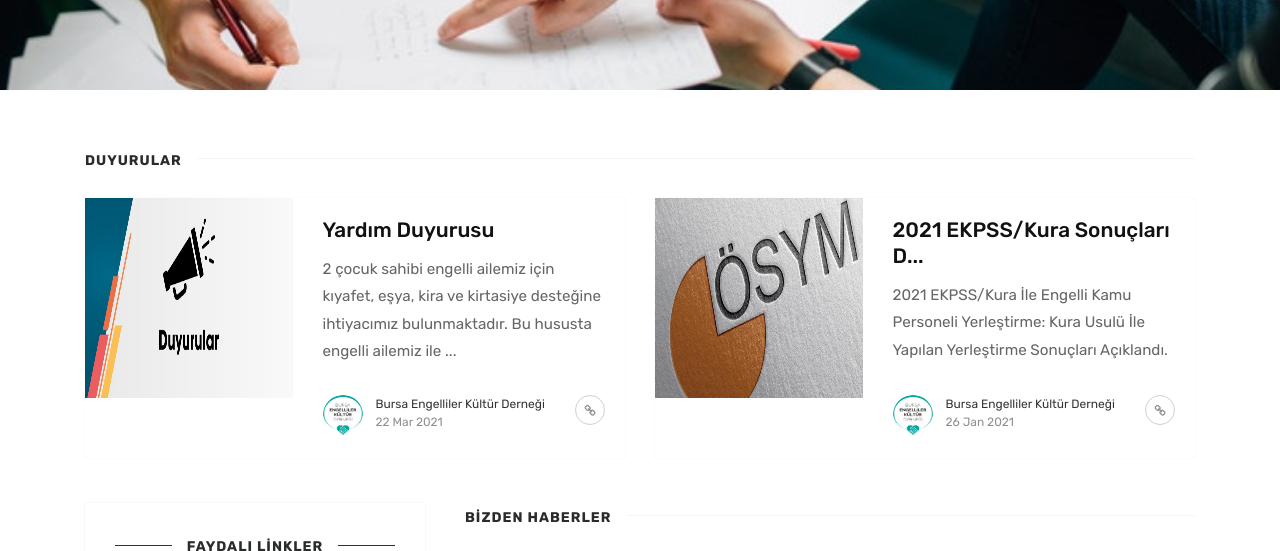
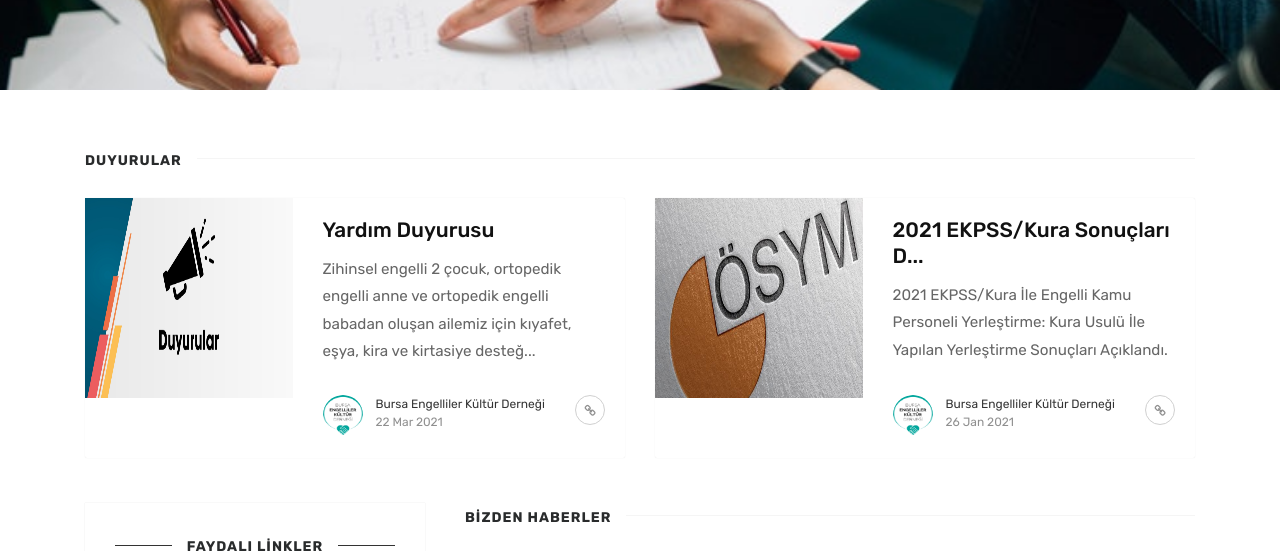
Before and after one commit to barisariburnu/bekder-jekyll, a Jekyll site: the page built from index.html, in a window 1280 px wide and 900 px high, scrolled down 617 px, cut to the strip 0-551 px from the top of the window. Built offline with Jekyll 4.4.1, drawn with Linux system fonts in a browser that asks for light colours; the list of posts is cut into pages by our own code.

Commit message:
Update 2021-03-22-yardim-duyurusu.md

```diff
--- a/_posts/2021-03-22-yardim-duyurusu.md
+++ b/_posts/2021-03-22-yardim-duyurusu.md
@@ -8,9 +8,9 @@
 featured: true
 ---
 
-2 çocuk sahibi engelli ailemiz için kıyafet, eşya, kira ve kirtasiye desteğine ihtiyacımız bulunmaktadır. Bu hususta engelli ailemiz ile doğrudan irtibata geçerek desteklerinizi iletebilmeniz için araç olmak istiyoruz.
+Zihinsel engelli 2 çocuk, ortopedik engelli anne ve ortopedik engelli babadan oluşan ailemiz için kıyafet, eşya, kira ve kirtasiye desteğine ihtiyacımız bulunmaktadır. Ailemizin izniyle yaşadıkları eve ait video ve fotoğrafları sizlerle paylaştık. Bu hususta engelli ailemiz ile doğrudan irtibata geçerek desteklerinizi iletebilmeniz için araç olmak istiyoruz.
 
-<iframe width="560" height="315" src="https://www.youtube.com/embed/s4jktcwoVZE?controls=0" title="Yardım Duyurusu" frameborder="0" allow="accelerometer; autoplay; clipboard-write; encrypted-media; gyroscope; picture-in-picture" allowfullscreen style="margin-bottom:15px;"></iframe>
+<iframe width="100%" height="315" src="https://www.youtube.com/embed/s4jktcwoVZE?controls=0" title="Yardım Duyurusu" frameborder="0" allow="accelerometer; autoplay; clipboard-write; encrypted-media; gyroscope; picture-in-picture" allowfullscreen style="margin-bottom:15px;"></iframe>
 
 İhtiyaç sahibi engelli ailemiz için her türlü desteğinizi bekliyoruz. Yaptığınız ve yapacağınız tüm destekler için teşekkür ederiz.
 
```
